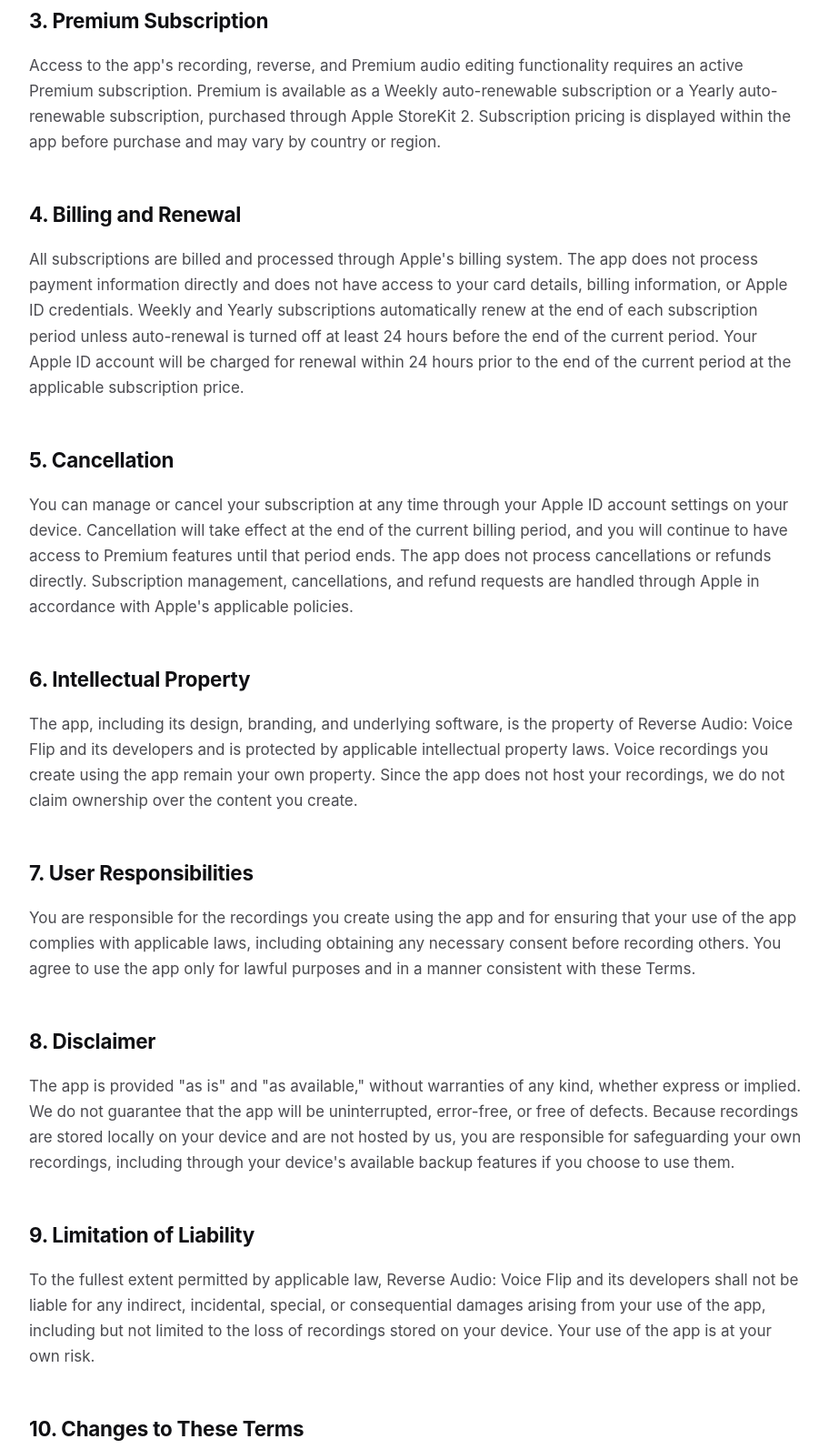
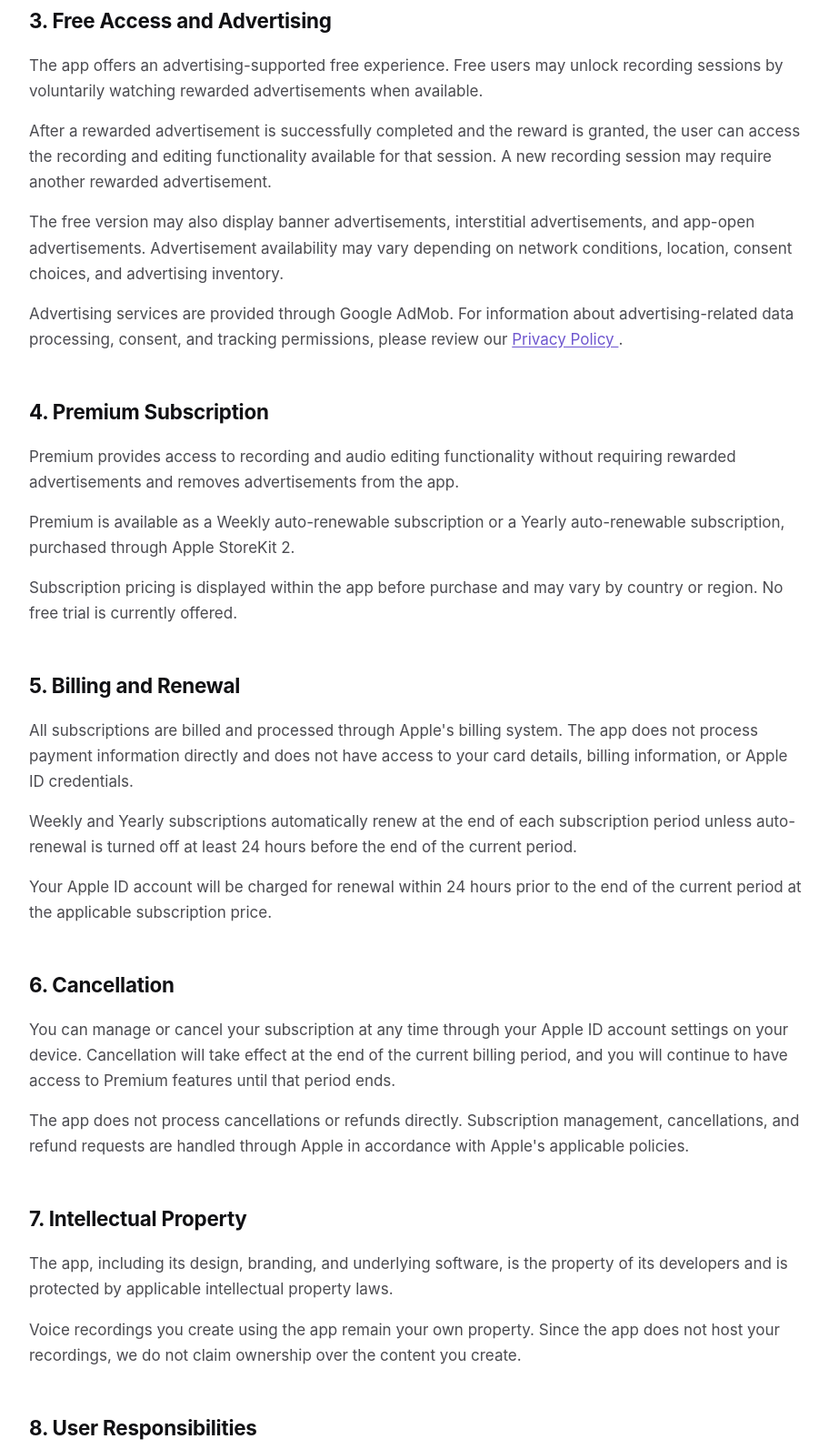
Before and after one commit to eebconsultancy/reverse-audio-voice-flip-legal, a plain HTML site: page terms.html in a window 1280 px wide. Shown: the part 660-2253 px from the top of the page at 91% size, without its empty margins (182-1094 px from the left). Drawn offline with Linux system fonts and the light colour scheme.

Commit message:
Update terms.html

```diff
--- a/terms.html
+++ b/terms.html
@@ -1,3 +1,4 @@
+
 <!DOCTYPE html>
 <html lang="en">
 <head>
@@ -8,7 +9,7 @@
 
   <meta
     name="description"
-    content="Terms of Use for Reverse Audio: Voice Flip, an iOS app that records, reverses, and processes audio locally on-device, with Weekly and Yearly auto-renewable subscriptions via Apple StoreKit 2."
+    content="Terms of Use for Reverse Audio: Voice Flip, including ad-supported access, on-device audio processing, and Weekly and Yearly auto-renewable subscriptions through Apple StoreKit 2."
   >
 
   <meta name="robots" content="index, follow">
@@ -25,7 +26,7 @@
 
   <meta
     property="og:description"
-    content="Read the Terms of Use for Reverse Audio: Voice Flip, including subscription, billing, renewal, and cancellation details."
+    content="Read the Terms of Use for Reverse Audio: Voice Flip, including free access, advertising, subscriptions, billing, renewal, and cancellation."
   >
 
   <meta property="og:type" content="website">
@@ -39,7 +40,7 @@
     <div class="container">
       <p class="eyebrow">Reverse Audio: Voice Flip</p>
       <h1>Terms of Use</h1>
-      <p class="subtitle">Last Updated: August 2026</p>
+      <p class="subtitle">Last Updated: November 18, 2026</p>
     </div>
   </header>
 
@@ -68,86 +69,158 @@
       </p>
     </section>
 
-    <section id="premium-subscription" aria-labelledby="premium-subscription-heading">
-      <h2 id="premium-subscription-heading">3. Premium Subscription</h2>
+    <section id="free-access" aria-labelledby="free-access-heading">
+      <h2 id="free-access-heading">3. Free Access and Advertising</h2>
 
       <p>
-        Access to the app's recording, reverse, and Premium audio editing
-        functionality requires an active Premium subscription. Premium is available
-        as a Weekly auto-renewable subscription or a Yearly auto-renewable
-        subscription, purchased through Apple StoreKit 2. Subscription pricing is
-        displayed within the app before purchase and may vary by country or region.
+        The app offers an advertising-supported free experience.
+        Free users may unlock recording sessions by voluntarily
+        watching rewarded advertisements when available.
+      </p>
+
+      <p>
+        After a rewarded advertisement is successfully completed
+        and the reward is granted, the user can access the recording
+        and editing functionality available for that session.
+        A new recording session may require another rewarded
+        advertisement.
+      </p>
+
+      <p>
+        The free version may also display banner advertisements,
+        interstitial advertisements, and app-open advertisements.
+        Advertisement availability may vary depending on network
+        conditions, location, consent choices, and advertising
+        inventory.
+      </p>
+
+      <p>
+        Advertising services are provided through Google AdMob.
+        For information about advertising-related data processing,
+        consent, and tracking permissions, please review our
+        <a href="https://eebconsultancy.github.io/reverse-audio-voice-flip-legal/privacy.html">
+          Privacy Policy
+        </a>.
+      </p>
+    </section>
+
+    <section id="premium-subscription" aria-labelledby="premium-subscription-heading">
+      <h2 id="premium-subscription-heading">4. Premium Subscription</h2>
+
+      <p>
+        Premium provides access to recording and audio editing
+        functionality without requiring rewarded advertisements
+        and removes advertisements from the app.
+      </p>
+
+      <p>
+        Premium is available as a Weekly auto-renewable subscription
+        or a Yearly auto-renewable subscription, purchased through
+        Apple StoreKit 2.
+      </p>
+
+      <p>
+        Subscription pricing is displayed within the app before
+        purchase and may vary by country or region.
+        No free trial is currently offered.
       </p>
     </section>
 
     <section id="billing-and-renewal" aria-labelledby="billing-and-renewal-heading">
-      <h2 id="billing-and-renewal-heading">4. Billing and Renewal</h2>
+      <h2 id="billing-and-renewal-heading">5. Billing and Renewal</h2>
 
       <p>
         All subscriptions are billed and processed through Apple's billing system.
         The app does not process payment information directly and does not have
         access to your card details, billing information, or Apple ID credentials.
+      </p>
+
+      <p>
         Weekly and Yearly subscriptions automatically renew at the end of each
         subscription period unless auto-renewal is turned off at least 24 hours
-        before the end of the current period. Your Apple ID account will be charged
-        for renewal within 24 hours prior to the end of the current period at the
-        applicable subscription price.
+        before the end of the current period.
+      </p>
+
+      <p>
+        Your Apple ID account will be charged for renewal within 24 hours
+        prior to the end of the current period at the applicable
+        subscription price.
       </p>
     </section>
 
     <section id="cancellation" aria-labelledby="cancellation-heading">
-      <h2 id="cancellation-heading">5. Cancellation</h2>
+      <h2 id="cancellation-heading">6. Cancellation</h2>
 
       <p>
         You can manage or cancel your subscription at any time through your Apple ID
         account settings on your device. Cancellation will take effect at the end of
         the current billing period, and you will continue to have access to Premium
-        features until that period ends. The app does not process cancellations or
-        refunds directly. Subscription management, cancellations, and refund
-        requests are handled through Apple in accordance with Apple's applicable
-        policies.
+        features until that period ends.
+      </p>
+
+      <p>
+        The app does not process cancellations or refunds directly.
+        Subscription management, cancellations, and refund requests
+        are handled through Apple in accordance with Apple's
+        applicable policies.
       </p>
     </section>
 
     <section id="intellectual-property" aria-labelledby="intellectual-property-heading">
-      <h2 id="intellectual-property-heading">6. Intellectual Property</h2>
+      <h2 id="intellectual-property-heading">7. Intellectual Property</h2>
 
       <p>
         The app, including its design, branding, and underlying software, is the
-        property of Reverse Audio: Voice Flip and its developers and is protected by
-        applicable intellectual property laws. Voice recordings you create using the
-        app remain your own property. Since the app does not host your recordings,
-        we do not claim ownership over the content you create.
+        property of its developers and is protected by applicable intellectual
+        property laws.
+      </p>
+
+      <p>
+        Voice recordings you create using the app remain your own property.
+        Since the app does not host your recordings, we do not claim ownership
+        over the content you create.
       </p>
     </section>
 
     <section id="user-responsibilities" aria-labelledby="user-responsibilities-heading">
-      <h2 id="user-responsibilities-heading">7. User Responsibilities</h2>
+      <h2 id="user-responsibilities-heading">8. User Responsibilities</h2>
 
       <p>
         You are responsible for the recordings you create using the app and for
         ensuring that your use of the app complies with applicable laws, including
-        obtaining any necessary consent before recording others. You agree to use
-        the app only for lawful purposes and in a manner consistent with these
-        Terms.
+        obtaining any necessary consent before recording others.
+      </p>
+
+      <p>
+        You agree to use the app only for lawful purposes and in a manner
+        consistent with these Terms.
       </p>
     </section>
 
     <section id="disclaimer" aria-labelledby="disclaimer-heading">
-      <h2 id="disclaimer-heading">8. Disclaimer</h2>
+      <h2 id="disclaimer-heading">9. Disclaimer</h2>
 
       <p>
         The app is provided "as is" and "as available," without warranties of any
-        kind, whether express or implied. We do not guarantee that the app will be
-        uninterrupted, error-free, or free of defects. Because recordings are stored
-        locally on your device and are not hosted by us, you are responsible for
-        safeguarding your own recordings, including through your device's available
-        backup features if you choose to use them.
+        kind, whether express or implied, to the extent permitted by applicable law.
+      </p>
+
+      <p>
+        We do not guarantee that the app will be uninterrupted, error-free,
+        or free of defects. Advertisement availability and delivery are
+        not guaranteed.
+      </p>
+
+      <p>
+        Because recordings are stored locally on your device and are not hosted
+        by us, you are responsible for safeguarding your own recordings,
+        including through your device's available backup features if
+        you choose to use them.
       </p>
     </section>
 
     <section id="limitation-of-liability" aria-labelledby="limitation-of-liability-heading">
-      <h2 id="limitation-of-liability-heading">9. Limitation of Liability</h2>
+      <h2 id="limitation-of-liability-heading">10. Limitation of Liability</h2>
 
       <p>
         To the fullest extent permitted by applicable law, Reverse Audio: Voice Flip
@@ -159,19 +232,24 @@
     </section>
 
     <section id="changes" aria-labelledby="changes-heading">
-      <h2 id="changes-heading">10. Changes to These Terms</h2>
+      <h2 id="changes-heading">11. Changes to These Terms</h2>
 
       <p>
         We may update these Terms from time to time to reflect changes to the app,
-        its functionality, subscription offerings, or applicable requirements.
-        Any changes will be posted on this page with a revised "Last Updated" date.
-        Your continued use of the app after changes are posted constitutes your
-        acceptance of the updated Terms.
+        its functionality, advertising model, subscription offerings,
+        or applicable requirements.
+      </p>
+
+      <p>
+        Any changes will be posted on this page with a revised
+        "Last Updated" date. Your continued use of the app after
+        changes are posted constitutes your acceptance of the
+        updated Terms, to the extent permitted by applicable law.
       </p>
     </section>
 
     <section id="contact" aria-labelledby="contact-heading">
-      <h2 id="contact-heading">11. Contact</h2>
+      <h2 id="contact-heading">12. Contact</h2>
 
       <p>
         If you have any questions about these Terms, please contact us at
```
